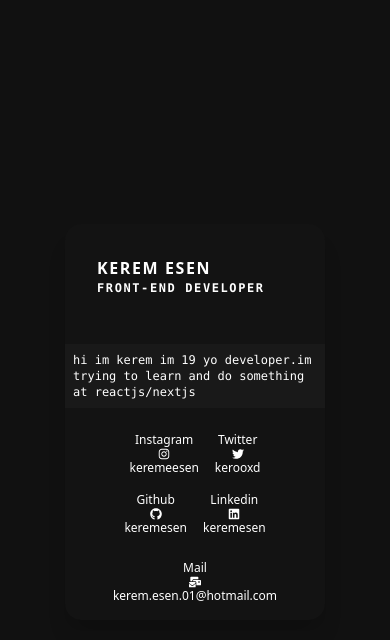
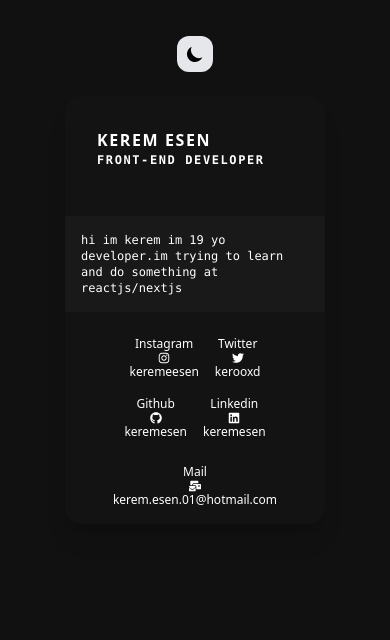
Before and after one commit to keremesen/my-web-site, a Next.js app: page / in a window 390 px wide. Shown: the top 640 px of the page. Built offline with nearby package versions, Linux system fonts and the light colour scheme.

Commit message:
add light mode
light mode

```diff
--- a/pages/index.js
+++ b/pages/index.js
@@ -6,18 +6,69 @@ import {
   FaMailchimp,
   FaMailBulk,
 } from "react-icons/fa";
+import React, { useState, useEffect } from "react";
 
 export default function Home() {
+  const [toggle, setToggle] = useState(false);
+  const [theme, setTheme] = useState("111");
+  const [contentTheme, setContentTheme] = useState("2222");
+
+  useEffect(() => {
+    if (toggle == 0) {
+      setTheme("111");
+      setContentTheme("2222");
+    } else {
+      setTheme("DBB3B1");
+      setContentTheme("A67F8E");
+    }
+  });
   return (
-    <div className="w-screen h-screen bg-bg flex items-center justify-center">
-      <div className="h-auto  lg:h-3/5 w-4/6  rounded-2xl shadow-xl bg-main flex flex-col">
+    <div
+      className="w-screen h-screen flex bg-bg items-start justify-center"
+      style={{ backgroundColor: `#${theme}` }}
+    >
+      <button
+        className=" rounded-xl p-2 focus:outline-none bg-gray-200 mt-9 absolute"
+        onClick={() => setToggle(!toggle)}
+      >
+        {toggle ? (
+          <svg
+            xmlns="http://www.w3.org/2000/svg"
+            class="h-6 w-6"
+            fill="white"
+            viewBox="0 0 24 24"
+            stroke="gray"
+          >
+            <path
+              stroke-linecap="round"
+              stroke-linejoin="round"
+              stroke-width="2"
+              d="M9.663 17h4.673M12 3v1m6.364 1.636l-.707.707M21 12h-1M4 12H3m3.343-5.657l-.707-.707m2.828 9.9a5 5 0 117.072 0l-.548.547A3.374 3.374 0 0014 18.469V19a2 2 0 11-4 0v-.531c0-.895-.356-1.754-.988-2.386l-.548-.547z"
+            />
+          </svg>
+        ) : (
+          <svg
+            xmlns="http://www.w3.org/2000/svg"
+            class="h-5 w-5"
+            viewBox="0 0 20 20"
+            fill="currentColor"
+          >
+            <path d="M17.293 13.293A8 8 0 016.707 2.707a8.001 8.001 0 1010.586 10.586z" />
+          </svg>
+        )}{" "}
+      </button>
+
+      <div
+        className="h-auto  lg:h-3/5 w-4/6 bg-main rounded-2xl shadow-xl flex flex-col mt-24"
+        style={{ backgroundColor: `#${contentTheme}` }}
+      >
         <div className=" p-4 m-4 flex flex-col text-base sm:text-2xl md:text-3xl lg:text-4xl text-white  select-none font-bold font-sans tracking-widest uppercase">
           Kerem Esen
           <text className="text-xs sm:text-base md:text-lg lg:text-xl font-semibold font-mono uppercase select-none">
             Front-End Developer
           </text>
         </div>
-        <div className="flex items-center justify-center text-white bg-textarea p-2 sm:p-4 md:p-6 lg:p-10 font-mono text-xs sm:text-sm md:text-base my-4 select-none">
+        <div className="flex items-center justify-center text-white bg-textarea p-4 sm:p-6 md:p-8 lg:p-10 font-mono text-xs sm:text-sm md:text-base my-4 select-none">
           hi im kerem im 19 yo developer.im trying to learn and do something at
           reactjs/nextjs
         </div>
```
